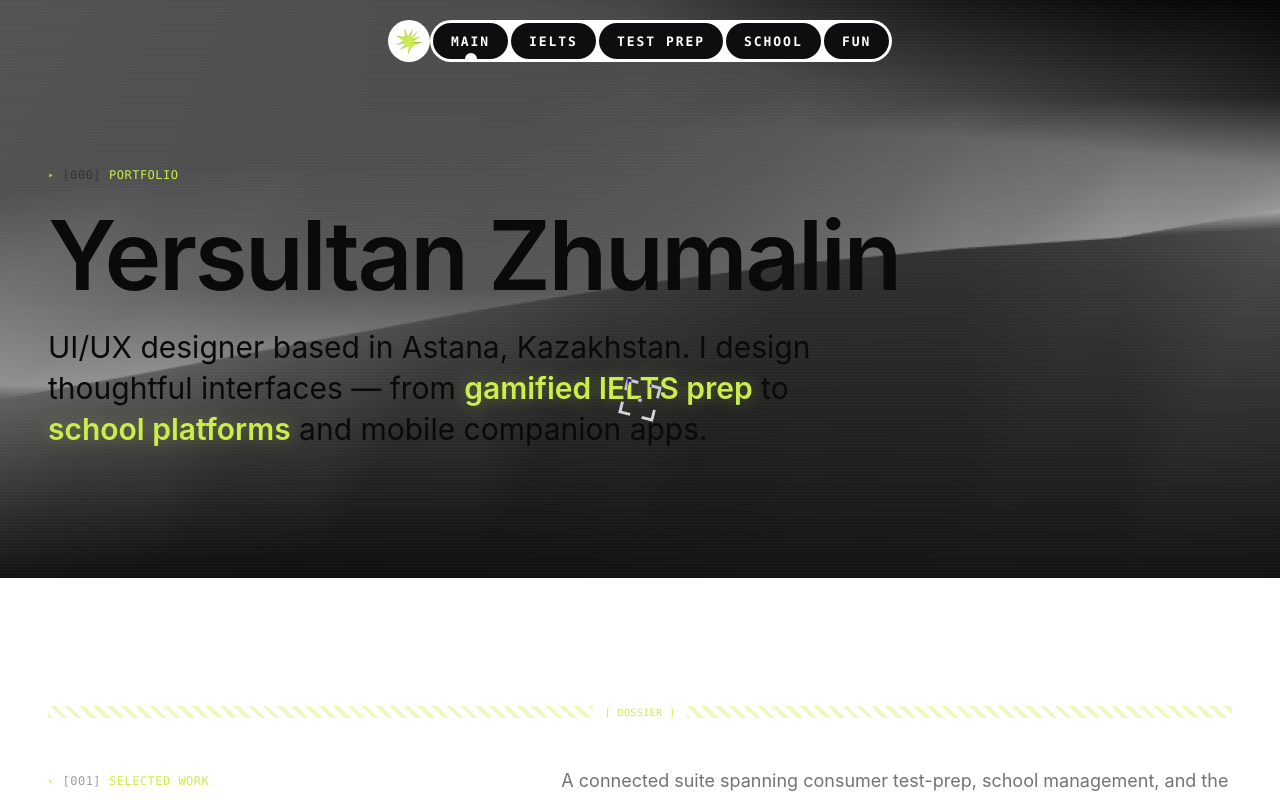
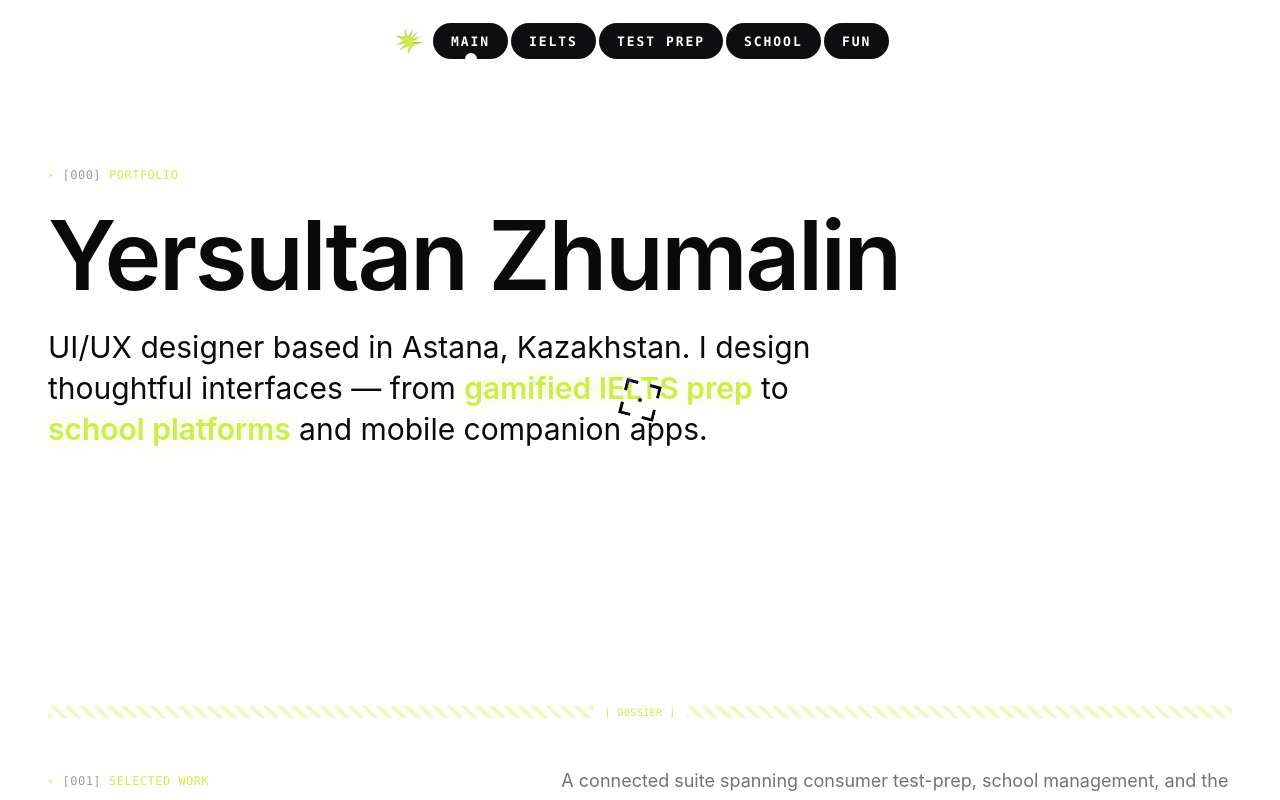
Before and after one commit to yersnn/yersnn.github.io, a React (Vite) app: page / in a window 1280 px wide. Shown: the top 800 px of the page. Built offline with nearby package versions, Linux system fonts and the light colour scheme.

Commit message:
remove gradient wave from main hero, fix theme thumb cursor tracking + scale

```diff
--- a/src/components/ielts/theme-showcase.tsx
+++ b/src/components/ielts/theme-showcase.tsx
@@ -62,14 +62,14 @@
             }}
           >
             <div
-              className="cursor-target group relative h-full w-full"
+              className="group relative h-full w-full"
               onMouseEnter={() => setHoveredId(i)}
               onMouseLeave={() =>
                 setHoveredId((cur) => (cur === i ? null : cur))
               }
             >
               <div
-                className="relative h-full w-full overflow-hidden rounded-xl border border-white/15 shadow-xl ring-1 ring-black/40 transition-transform duration-300 group-hover:scale-[4] group-hover:z-50 group-hover:border-white/60"
+                className="cursor-target relative h-full w-full overflow-hidden rounded-xl border border-white/15 shadow-xl ring-1 ring-black/40 transition-transform duration-300 group-hover:scale-[3] group-hover:z-50 group-hover:border-white/60"
                 style={{ willChange: 'transform' }}
               >
                 <img
--- a/src/pages/home.tsx
+++ b/src/pages/home.tsx
@@ -1,5 +1,4 @@
 import { Link } from 'react-router-dom'
-import { GradientWave } from '@/components/ui/gradient-wave'
 import { HUDLabel } from '@/components/ui/hud-label'
 import { HazardDivider } from '@/components/ui/hazard-divider'
 import { StatRadar } from '@/components/ui/stat-radar'
@@ -63,19 +62,7 @@
   return (
     <div className="relative">
       {/* ─── Hero ──────────────────────────────────────────────────── */}
-      <header className="relative overflow-hidden pt-40 pb-32">
-        <GradientWave
-          className="absolute inset-0"
-          colors={[
-            '#000000',
-            '#404040',
-            '#ffffff',
-            '#a0a0a0',
-            '#000000',
-            '#ffffff',
-          ]}
-        />
-        <div className="scanlines pointer-events-none absolute inset-0" />
+      <header className="relative bg-background pt-40 pb-32">
         <div className="relative mx-auto max-w-[1600px] px-12">
           <HUDLabel id="000" className="mb-6">
             Portfolio
```
